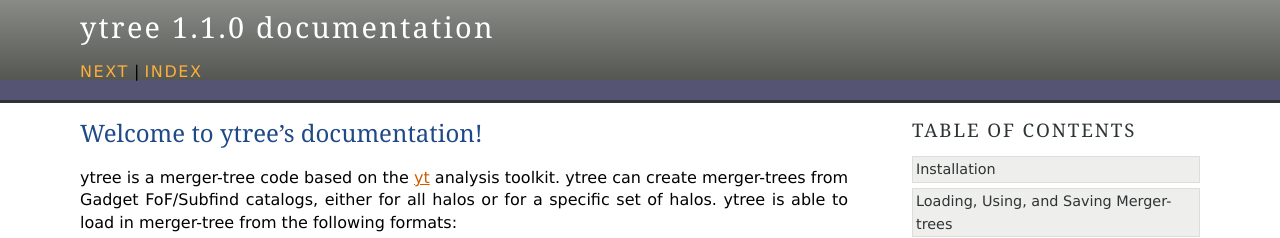
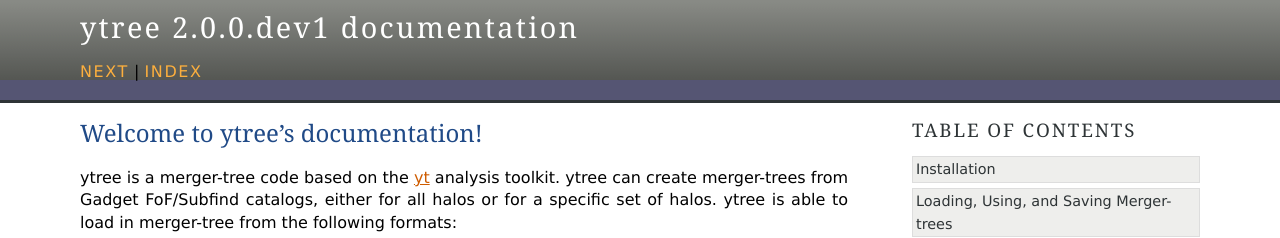
Before and after one commit to ytree-project/ytree, a Sphinx documentation site: the page built from doc/source/index.rst, in a window 1280 px wide. Shown: the top 238 px of the page. Built offline with Sphinx 7.4.7, drawn with Linux system fonts in a browser that asks for light colours.

Commit message:
Changing version.

```diff
--- a/doc/source/conf.py
+++ b/doc/source/conf.py
@@ -61,9 +61,9 @@ author = u'Britton Smith'
 # built documents.
 #
 # The short X.Y version.
-version = u'1.1.0'
+version = u'2.0.0'
 # The full version, including alpha/beta/rc tags.
-release = u'1.1.0'
+release = u'2.0.0.dev1'
 
 # The language for content autogenerated by Sphinx. Refer to documentation
 # for a list of supported languages.
--- a/setup.py
+++ b/setup.py
@@ -1,7 +1,7 @@
 from setuptools import setup
 
 setup(name="ytree",
-      version="1.1.0",
+      version="2.0.0.dev1",
       description="Merger-tree for FoF, Rockstar, and consistent-trees based on yt.",
       author="Britton Smith",
       author_email="brittonsmith@gmail.com",
--- a/ytree/__init__.py
+++ b/ytree/__init__.py
@@ -34,4 +34,4 @@ from ytree.ancestry_short import \
 from ytree.halo_selector import \
     add_halo_selector
 
-__version__ = '1.1.0'
+__version__ = '2.0.0.dev1'
```
